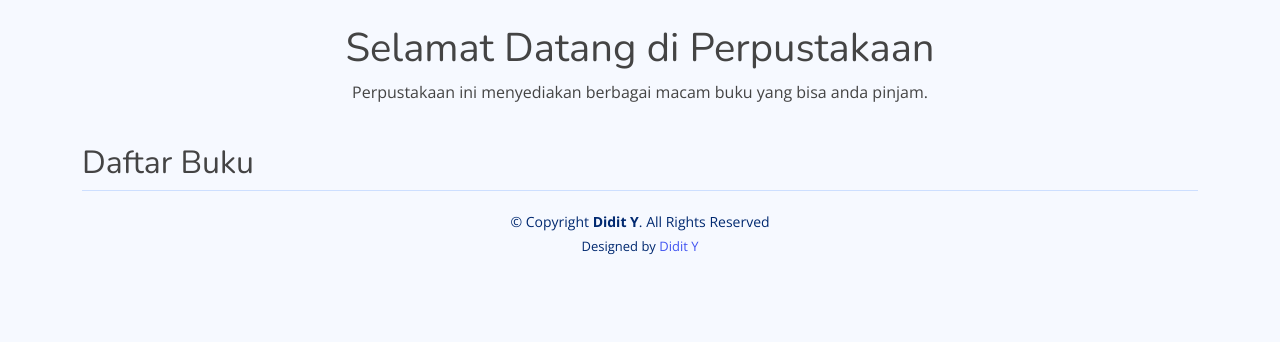
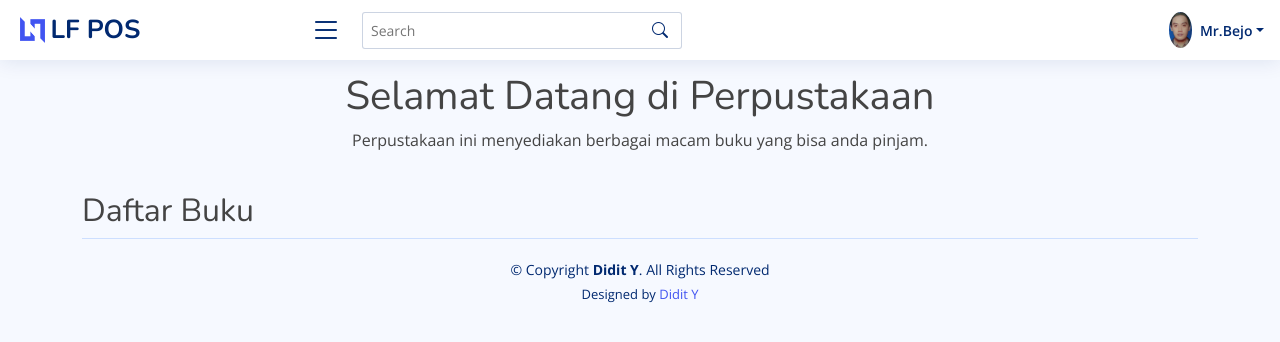
Before and after one commit to artdidit2506/perpustakaan, a Django app: page / in a window 1280 px wide. Shown: the top 342 px of the page. Run offline with Django 4.2, Linux system fonts and the light colour scheme; data that the repository does not hold is empty; some libraries are stand-ins or nearby versions.

Commit message:
update file header, main.html

```diff
--- /dev/null
+++ b/templates/header.html
@@ -0,0 +1,95 @@
+{% load static %}
+<header id="header" class="header fixed-top d-flex align-items-center">
+    <div class="d-flex align-items-center justify-content-between">
+        <a href="#" class="logo d-flex align-items-center">
+            <img src="{% static 'img/logo.png' %}" alt="" />
+            <span class="d-none d-lg-block">LF POS</span>
+        </a>
+        <i class="bi bi-list toggle-sidebar-btn"></i>
+    </div>
+
+    <!-- End Logo -->
+
+    <div class="search-bar">
+        <form class="search-form d-flex align-items-center" method="POST" action="#">
+            {% csrf_token %}
+            <input type="text" name="query" placeholder="Search" title="Enter search keyword" />
+            <button type="submit" title="Search"><i class="bi bi-search"></i></button>
+        </form>
+    </div>
+    <!-- End Search Bar -->
+
+    <nav class="header-nav ms-auto">
+        <ul class="d-flex align-items-center">
+            <li class="nav-item d-block d-lg-none">
+                <a class="nav-link nav-icon search-bar-toggle" href="#">
+                    <i class="bi bi-search"></i>
+                </a>
+            </li>
+            <!-- End Search Icon-->
+
+            <!-- End Notification Nav -->
+
+            <!-- End Messages Nav -->
+
+            <li class="nav-item dropdown pe-3">
+                <a class="nav-link nav-profile d-flex align-items-center pe-0" href="#" data-bs-toggle="dropdown">
+                    <img src="{% static 'img/L2.jpg' %}" alt="Profile" class="rounded-circle" />
+                    <span class="d-none d-md-block dropdown-toggle ps-2">Mr.Bejo</span>
+                </a>
+                <!-- End Profile Iamge Icon -->
+
+                <ul class="dropdown-menu dropdown-menu-end dropdown-menu-arrow profile">
+                    <li class="dropdown-header">
+                        <h6>Mr.Bejo</h6>
+                        <span>Web Designer</span>
+                    </li>
+                    <li>
+                        <hr class="dropdown-divider" />
+                    </li>
+
+                    <li>
+                        <a class="dropdown-item d-flex align-items-center" href="#">
+                            <i class="bi bi-person"></i>
+                            <span>My Profile</span>
+                        </a>
+                    </li>
+                    <li>
+                        <hr class="dropdown-divider" />
+                    </li>
+
+                    <li>
+                        <a class="dropdown-item d-flex align-items-center" href="#">
+                            <i class="bi bi-gear"></i>
+                            <span>Account Settings</span>
+                        </a>
+                    </li>
+                    <li>
+                        <hr class="dropdown-divider" />
+                    </li>
+
+                    <li>
+                        <a class="dropdown-item d-flex align-items-center" href="#">
+                            <i class="bi bi-question-circle"></i>
+                            <span>Need Help?</span>
+                        </a>
+                    </li>
+                    <li>
+                        <hr class="dropdown-divider" />
+                    </li>
+
+                    <li>
+                        <a class="dropdown-item d-flex align-items-center" href="#">
+                            <i class="bi bi-box-arrow-right"></i>
+                            <span>Sign Out</span>
+                        </a>
+                    </li>
+                </ul>
+                <!-- End Profile Dropdown Items -->
+            </li>
+            <!-- End Profile Nav -->
+        </ul>
+    </nav>
+    <!-- End Icons Navigation -->
+</header>
+<!-- End Header -->
--- a/templates/main.html
+++ b/templates/main.html
@@ -28,6 +28,11 @@
 </head>
 
 <body>
+  <!-- ======= Header ======= -->
+  {% include 'header.html' %}
+  <!-- End Header -->
+  <br>
+  <br>
   <div class="container">
     <!-- ======= ContentJudul ======= -->
     {% include "judul.html" %}
@@ -46,4 +51,5 @@
     {% include "js.html" %}
   </div>
 </body>
+
 </html>
```
Also changed, not shown: perpustakaan/templates/perpustakaan/penerbit.html (added, +9 -0 lines). Lines whose indentation alone changed are shown as unchanged.
